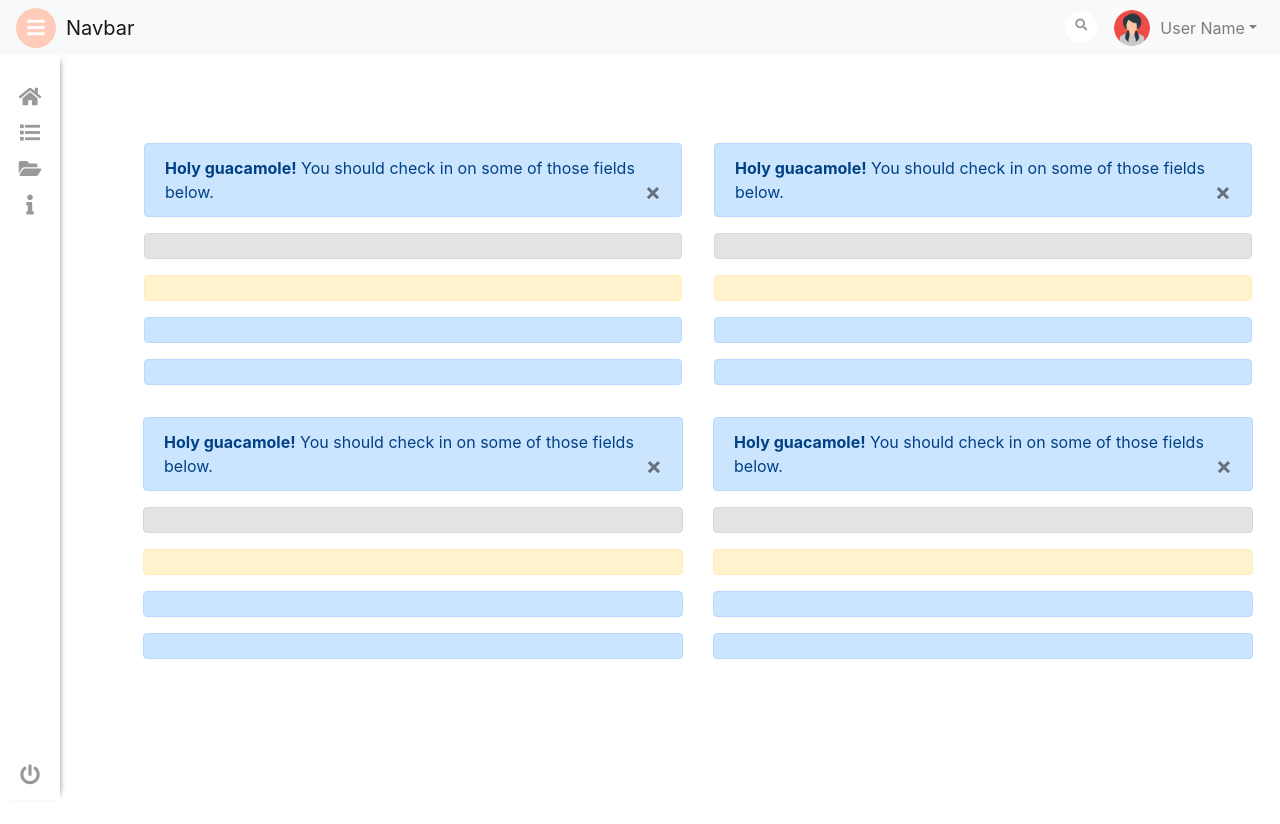
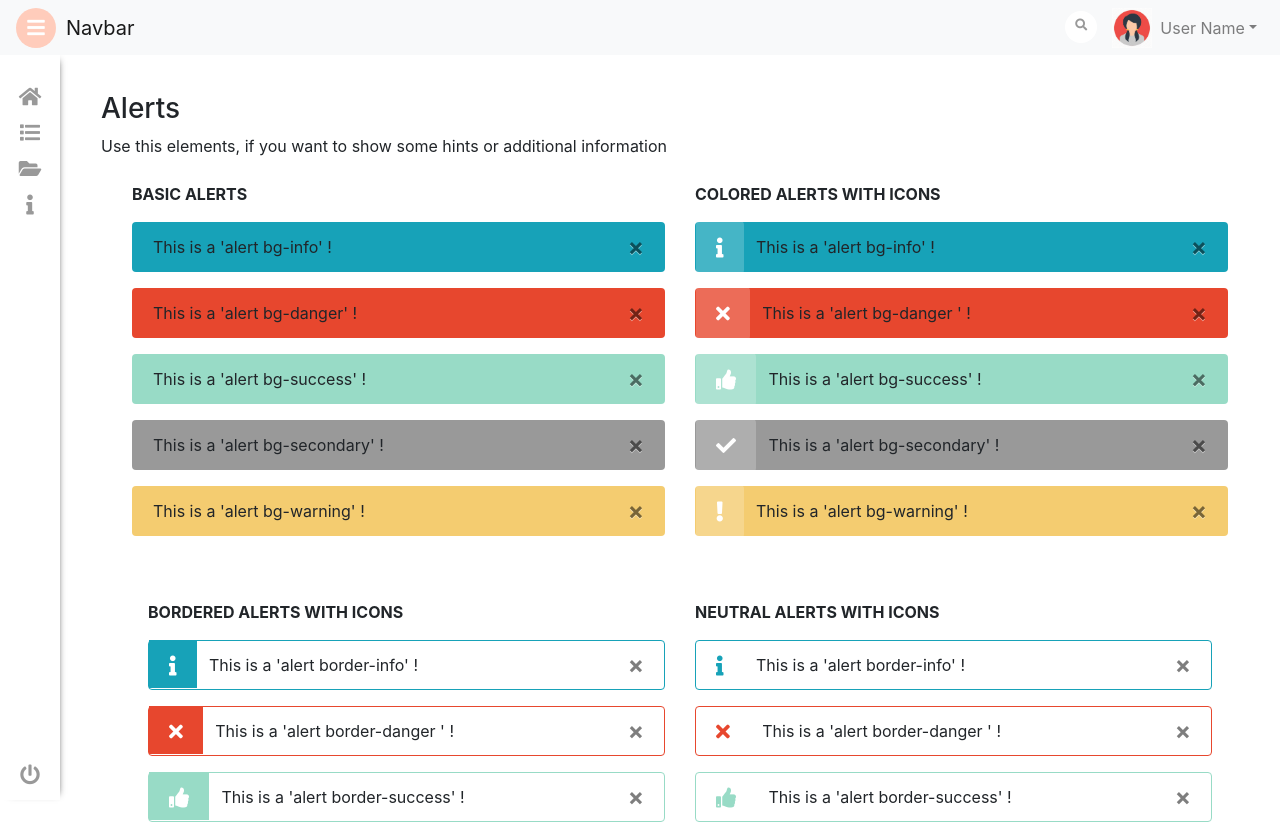
Before and after one commit to aida94/aida-kit, a React (Create React App) app: page /alerts in a window 1280 px wide. Shown: the top 824 px of the page. Before the commit the page ends 800 px from the top, so only its background shows below. Built offline with nearby package versions, Linux system fonts and the light colour scheme.

Commit message:
add alert component

```diff
--- a/src/components/components/alerts/alert.js
+++ b/src/components/components/alerts/alert.js
@@ -1,13 +1,30 @@
 import React, { Component } from 'react';
+import './alert.scss';
 
 class Alert extends Component {
+  constructor(props) {
+    super(props);
+    this.state = { show: false };
+  }
 
   render() {
 
+    const handleHide = () => this.setState({ show: true });
+    const handleShow = () => this.setState({ show: false });
+
     return (
-        <div className={this.props.class} role="alert">
-            {this.props.children}
-        </div>
+
+      <div>
+        <p className={`${this.props.className}`} role="alert" hidden={this.state.show? 'hidden' : ''} >
+          {this.props.children}
+          <button type="button" className="close" data-dismiss="alert" aria-label="Close" onClick={handleHide}>
+            <span aria-hidden="true">&times;</span>
+          </button>
+
+        </p>
+        {this.state.show && <p onClick={handleShow}>Show Alert</p>}
+      </div>
+
     );
   }
 }
--- /dev/null
+++ b/src/components/components/alerts/alert.scss
@@ -0,0 +1,18 @@
+@import './../../../App.scss';
+
+
+.colorIcon {
+    background-color:rgba(255, 255, 255, 0.2);
+    color:white;
+    display: inline;
+    border-radius: 0.25rem;
+    padding: 1rem 1.25rem;
+    margin-left:-1.25rem;
+}
+
+.borderIcon {
+    color:white;
+    display: inline;
+    padding: 0.95rem 1.25rem 0.75rem 1.25rem;
+    margin-left:-1.25rem;
+}
--- a/src/components/components/alerts/alerts.js
+++ b/src/components/components/alerts/alerts.js
@@ -3,74 +3,109 @@ import Alert from './alert';
 
 class Alerts extends Component {
 
+
   render() {
 
+    let basic = [
+      'alert bg-info',
+      'alert bg-danger',
+      'alert bg-success',
+      'alert bg-secondary',
+      'alert bg-warning'
+    ];
+
+    let colorIcon= [
+      { class: 'alert bg-info',
+        icon: 'fa fa-info colorIcon' },
+      { class: 'alert bg-danger ',
+        icon: 'fa fa-times colorIcon' },
+      { class: 'alert bg-success',
+        icon: 'fa fa-thumbs-up colorIcon' },
+      { class: 'alert bg-secondary',
+        icon: 'fa fa-check colorIcon' },
+      { class: 'alert bg-warning',
+        icon: 'fa fa-exclamation colorIcon' },
+    ]
+
+    let borderIcon= [
+      { class: 'alert border-info',
+        icon: 'fa fa-info borderIcon bg-info' },
+      { class: 'alert border-danger ',
+        icon: 'fa fa-times borderIcon bg-danger' },
+      { class: 'alert border-success',
+        icon: 'fa fa-thumbs-up borderIcon bg-success' },
+      { class: 'alert border-secondary',
+        icon: 'fa fa-check borderIcon bg-secondary' },
+      { class: 'alert border-warning',
+        icon: 'fa fa-exclamation borderIcon bg-warning' },
+    ]
+
+    let neutralColor= [
+      { class: 'alert border-info',
+        icon: 'fa fa-info borderIcon text-info' },
+      { class: 'alert border-danger ',
+        icon: 'fa fa-times borderIcon text-danger' },
+      { class: 'alert border-success',
+        icon: 'fa fa-thumbs-up borderIcon text-success' },
+      { class: 'alert border-secondary',
+        icon: 'fa fa-check borderIcon text-secondary' },
+      { class: 'alert border-warning',
+        icon: 'fa fa-exclamation borderIcon text-warning' },
+    ]
+
     return (
-        <React.Fragment>
-            <div className="container m-5">
 
-                <div className="row ">
-                    <div className="col-6 p-3">
-                        <Alert class="alert alert-primary">
-                            <strong>Holy guacamole!</strong> You should check in on some of those fields below.
-                            <button type="button" className="close" data-dismiss="alert" aria-label="Close">
-                                <span aria-hidden="true">&times;</span>
-                            </button>
+      <div className="alert ">
+        <section className="mb-5" id="alert">
+
+          <h3>Alerts</h3>
+          <p>Use this elements, if you want to show some hints or additional information</p>
+
+          <div className=" row mx-2 p-2">
+            <div className="col-md-6 mb-4">
+              <p className="font-weight-bold">BASIC ALERTS</p>
+                {basic.map((basic, index) => (
+                  <Alert key={index} className={basic}>
+                    This is a '{basic}' !
                   </Alert>
+                ))}
+            </div>
 
-                        <Alert class="alert alert-secondary" />
-                        <Alert class="alert alert-warning " />
-                        <Alert class="alert alert-primary" />
-                        <Alert class="alert alert-primary" />
-                    </div>
-                    <div className="col-6 p-3">
-                        <Alert class="alert alert-primary">
-                            <strong>Holy guacamole!</strong> You should check in on some of those fields below.
-                            <button type="button" className="close" data-dismiss="alert" aria-label="Close">
-                                <span aria-hidden="true">&times;</span>
-                            </button>
+            <div className="col-md-6 mb-4">
+              <p className="font-weight-bold">COLORED ALERTS WITH ICONS</p>
+                {colorIcon.map((variant, idx) => (
+                  <Alert key={idx} className={variant.class}>
+                    <i className={variant.icon}></i>
+                    <span className="ml-2"> This is a '{variant.class}' !</span>
                   </Alert>
-
-                        <Alert class="alert alert-secondary" />
-                        <Alert class="alert alert-warning " />
-                        <Alert class="alert alert-primary" />
-                        <Alert class="alert alert-primary" />
+                ))}
             </div>
           </div>
 
-                <div className="row">
-                    <div className="col-6">
-                        <Alert class="alert alert-primary">
-                            <strong>Holy guacamole!</strong> You should check in on some of those fields below.
-                            <button type="button" className="close" data-dismiss="alert" aria-label="Close">
-                                <span aria-hidden="true">&times;</span>
-                            </button>
+          <div className=" row mx-3 p-3">
+            <div className="col-md-6 mb-4">
+              <p className="font-weight-bold">BORDERED ALERTS WITH ICONS</p>
+                {borderIcon.map((variant, idx) => (
+                  <Alert key={idx} className={variant.class}>
+                    <i className={variant.icon}></i>
+                    <span className="ml-2"> This is a '{variant.class}' !</span>
                   </Alert>
+                ))}
+            </div>
 
-                        <Alert class="alert alert-secondary" />
-                        <Alert class="alert alert-warning " />
-                        <Alert class="alert alert-primary" />
-                        <Alert class="alert alert-primary" />
-                    </div>
-                    <div className="col-6">
-                        <Alert class="alert alert-primary">
-                            <strong>Holy guacamole!</strong> You should check in on some of those fields below.
-                            <button type="button" className="close" data-dismiss="alert" aria-label="Close">
-                                <span aria-hidden="true">&times;</span>
-                            </button>
+            <div className="col-md-6 mb-4">
+              <p className="font-weight-bold">NEUTRAL ALERTS WITH ICONS</p>
+                {neutralColor.map((variant, idx) => (
+                  <Alert key={idx} className={variant.class}>
+                    <i className={variant.icon}></i>
+                    <span className="ml-2"> This is a '{variant.class}' !</span>
                   </Alert>
-
-                        <Alert class="alert alert-secondary" />
-                        <Alert class="alert alert-warning " />
-                        <Alert class="alert alert-primary" />
-                        <Alert class="alert alert-primary" />
+                ))}
             </div>
           </div>
 
-
+        </section>
       </div>
-
-        </React.Fragment>
 
     );
   }
```
Lines whose indentation alone changed are shown as unchanged.
